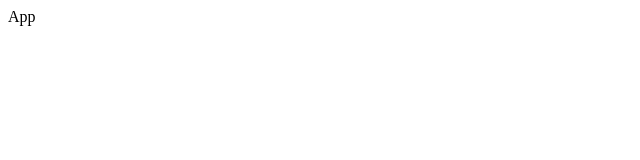
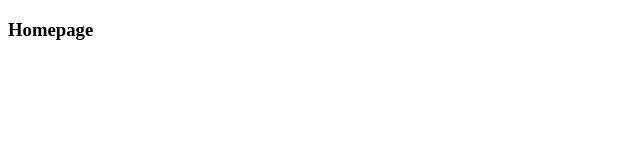
Before and after one commit to HorbynkoIvan/re-store, a React (Create React App) app: page / in a window 1280 px wide. Shown: the top 160 px of the page, without its empty margins (0-640 px from the left). Built offline with nearby package versions, Linux system fonts and the light colour scheme.

Commit message:
routing and created BookListItem

```diff
--- a/src/components/app/app.js
+++ b/src/components/app/app.js
@@ -1,14 +1,19 @@
 import React from 'react';
-import {withBookstoreService} from "../hoc";
+import {BrowserRouter as Router, Switch, Route} from 'react-router-dom';
 
+import {HomePage, CardPage} from '../pages'
 
-const App = ({bookstoreService}) => {
-    console.log('bookstoreService ', bookstoreService.getBooks())
+const App = () => {
     return (
         <div>
-            App
+            <Router>
+                <Switch>
+                    <Route path="/" component={HomePage} exact/>
+                    <Route path="/card" component={CardPage}/>
+                </Switch>
+            </Router>
         </div>
     );
 }
 
-export default withBookstoreService()(App);
+export default App;
--- /dev/null
+++ b/src/components/book-list-item/index.js
@@ -0,0 +1,3 @@
+import BookListItem from "./book-list-item";
+
+export default BookListItem;
--- /dev/null
+++ b/src/components/pages/card-page.js
@@ -0,0 +1,11 @@
+import React from "react";
+
+const CardPage = () =>{
+    return(
+        <div>
+            <h3>CardPage</h3>
+        </div>
+    )
+}
+
+export default CardPage;
--- /dev/null
+++ b/src/components/pages/home-page.js
@@ -0,0 +1,11 @@
+import React from "react";
+
+const HomePage = () =>{
+    return(
+        <div>
+            <h3>Homepage</h3>
+        </div>
+    )
+}
+
+export default HomePage;
--- /dev/null
+++ b/src/components/pages/index.js
@@ -0,0 +1,4 @@
+import HomePage from "./home-page";
+import CardPage from "./card-page";
+
+export {HomePage, CardPage};
--- a/src/index.js
+++ b/src/index.js
@@ -15,9 +15,7 @@ ReactDOM.render(
     <Provider store={store}>
         <ErrorBoundary>
             <BookstoreServiceProvider value={bookstoreService}>
-                <Router>
-                    <App/>
-                </Router>
+                <App/>
             </BookstoreServiceProvider>
         </ErrorBoundary>
     </Provider>,
```
Also changed, not shown: src/components/book-list-item/book-list-item.js (added, +13 -0 lines).
